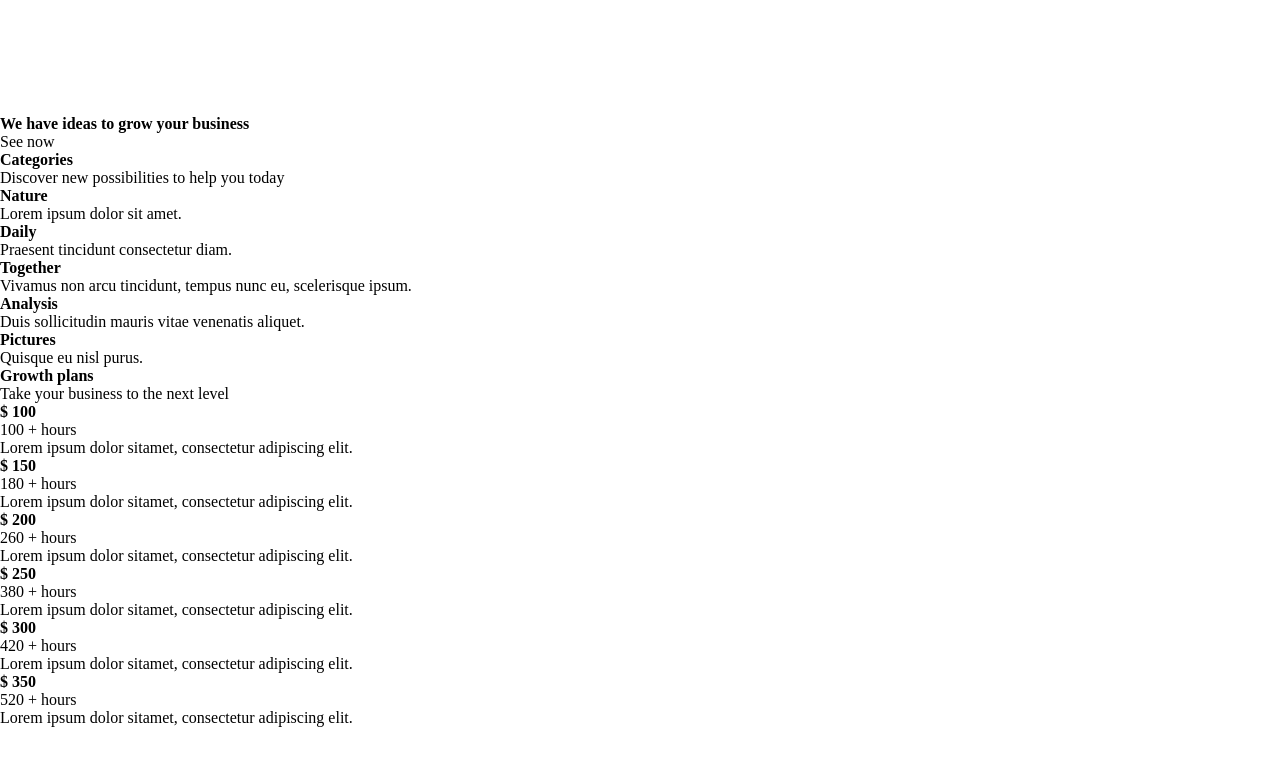
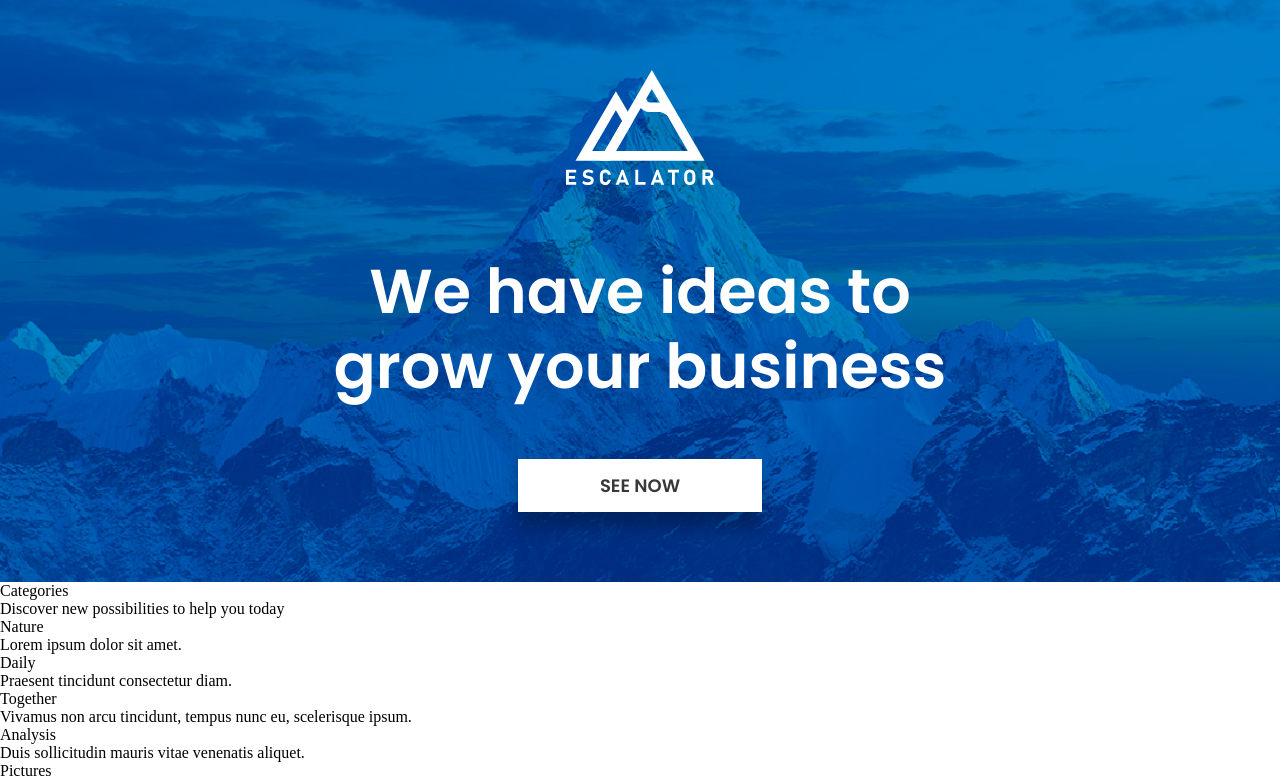
Before and after one commit to devMagno/escalator, a plain HTML site: page index.html in a window 1280 px wide. Shown: the top 777 px of the page. Drawn offline with Linux system fonts and the light colour scheme.

Commit message:
Adiciona estilos do header

```diff
--- /dev/null
+++ b/css/scss/_general.scss
@@ -0,0 +1,31 @@
+.header {
+  background-image: url('../img/hero-bg.png');
+  background-repeat: no-repeat;
+  background-size: cover;
+  background-attachment: fixed;
+  display: flex;
+  flex-direction: column;
+  align-items: center;
+  padding: 70px 20px;
+  text-align: center;
+  &__title {
+    @include type(62, 600);
+    color: $white;
+    line-height: 74.4px;
+    max-width: 620px;
+    margin: 70px 0 55px 0;
+  }
+  &__button {
+    @include type(18, 600);
+    color: $black;
+    text-transform: uppercase;
+    background: $white;
+    padding: 13px 82px;
+    box-shadow: 0px 15px 15px rgba(0, 0, 0, 0.25);
+    transition: .3s background, .3s color;
+    &:hover {
+      background: $black;
+      color: $white;
+    }
+  }
+}
--- a/css/scss/_reset.scss
+++ b/css/scss/_reset.scss
@@ -2,6 +2,7 @@
   padding: 0;
   margin: 0;
   font-size: 100%;
+  font-weight: initial;
 }
 img {
   display: block;
--- a/css/scss/style.scss
+++ b/css/scss/style.scss
@@ -1,2 +1,4 @@
 @import 'reset';
 @import 'variables';
+
+@import 'general';
```
Also changed, not shown: css/style.css.
